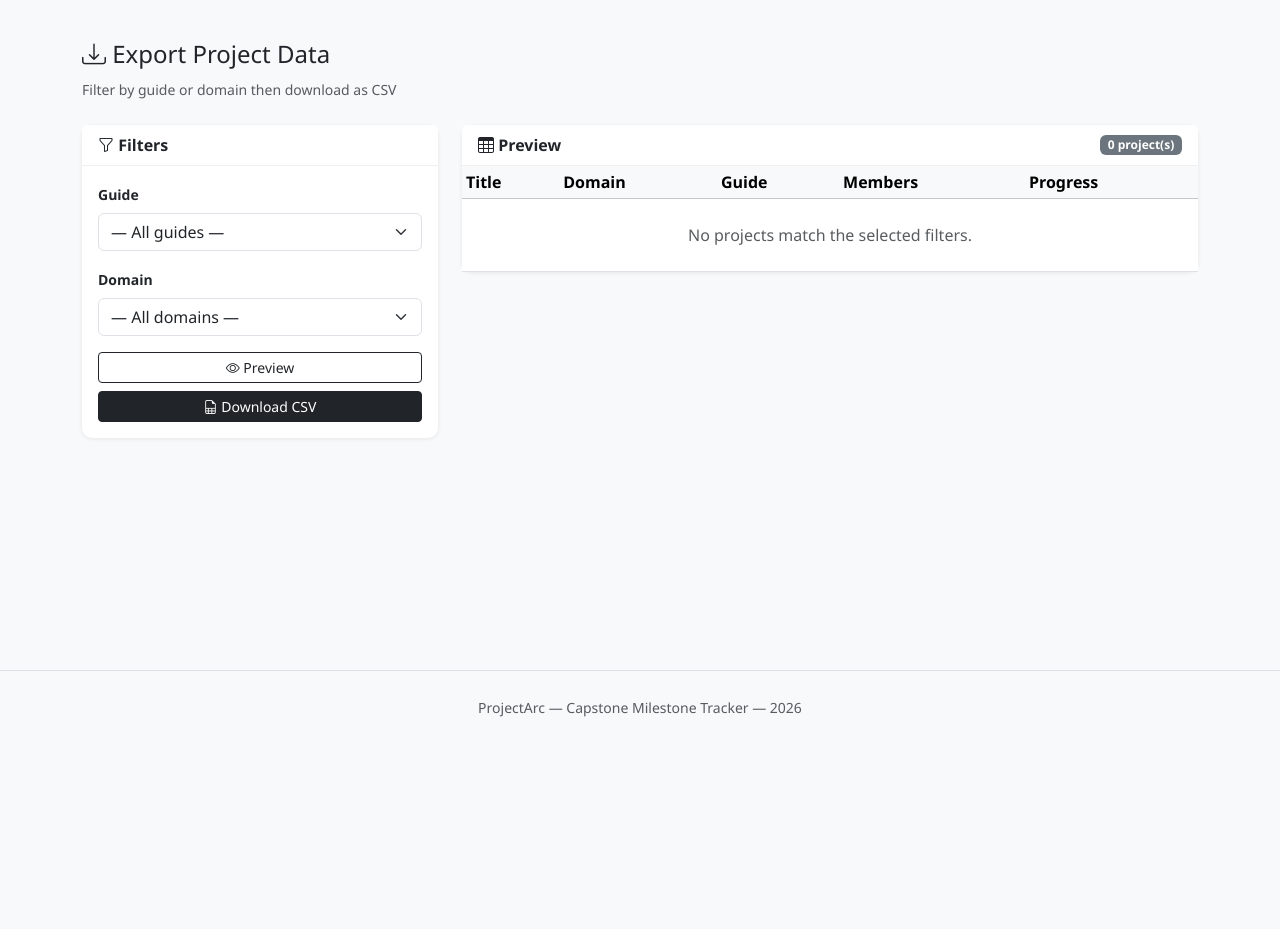
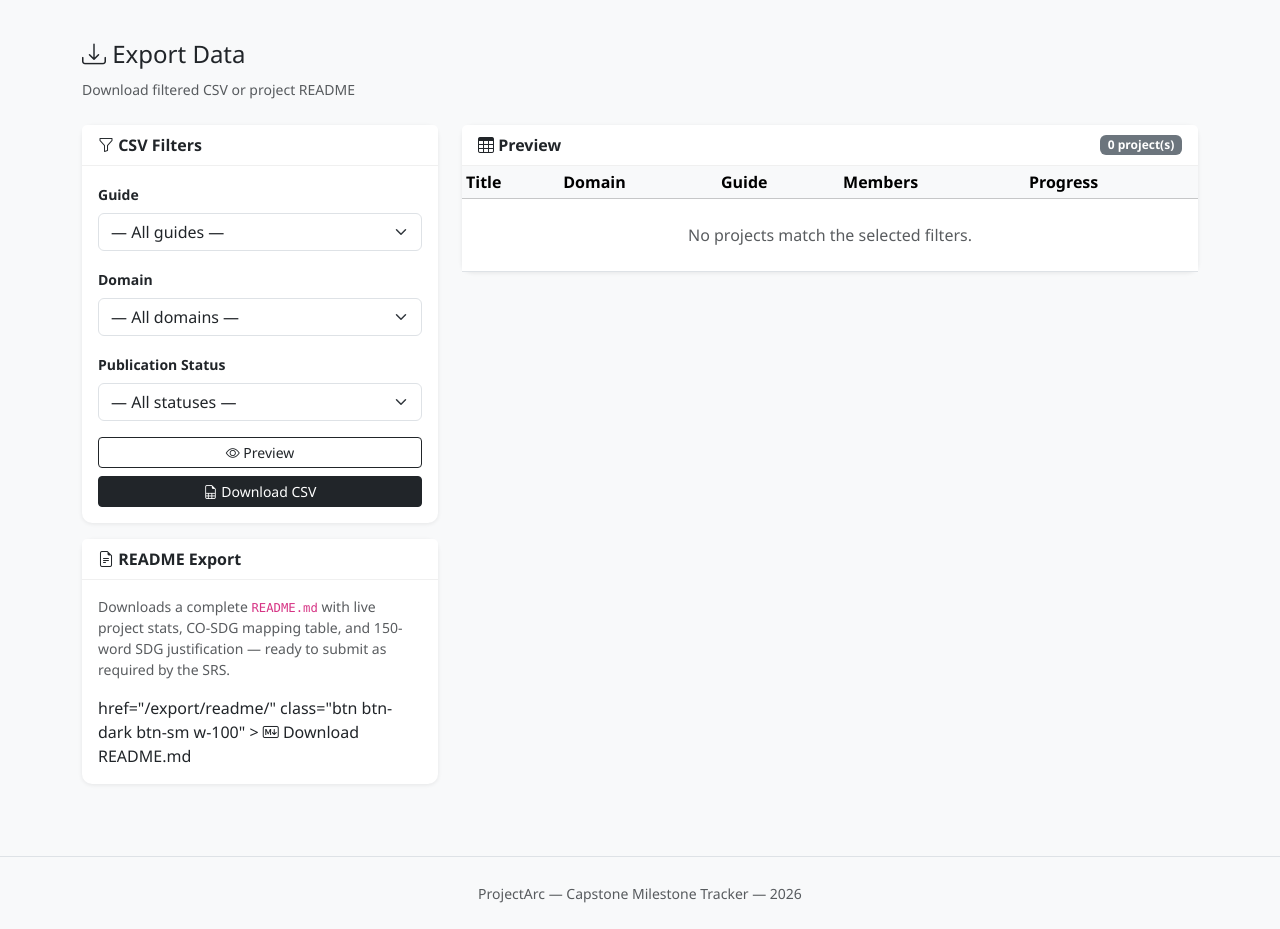
Before and after one commit to karunakar78/ProjectArc, a Django app: page /export/ in a window 1280 px wide. Shown: the part 57-986 px from the top of the page. Before the commit the page ends 774 px from the top, so only its background shows below. Run offline with Django 5.2, Linux system fonts and the light colour scheme; the visitor is signed in with stand-in values (Sample User, id 1); data comes from the database, SQL or seed files in the repository; data that the repository does not hold is empty.

Commit message:
add README.md export with live stats, CO-SDG table, SDG justification

```diff
--- a/projects/urls.py
+++ b/projects/urls.py
@@ -2,114 +2,56 @@ from django.urls import path
 from . import views
 
 urlpatterns = [
-
     # ── Dashboard ─────────────────────────────────
+    path("dashboard/", views.dashboard, name="dashboard"),
+    # ── Projects ──────────────────────────────────
+    path("projects/", views.project_list, name="project_list"),
+    path("projects/new/", views.register_project, name="register_project"),
     path(
-        'dashboard/',
-        views.dashboard,
-        name='dashboard'
+        "projects/<int:pk>/", views.ProjectDetailView.as_view(), name="project_detail"
     ),
-
-    # ── Projects ──────────────────────────────────
-    path(
-        'projects/',
-        views.project_list,
-        name='project_list'
-    ),
-
-    path(
-        'projects/new/',
-        views.register_project,
-        name='register_project'
-    ),
-
-    path(
-        'projects/<int:pk>/',
-        views.ProjectDetailView.as_view(),
-        name='project_detail'
-    ),
-
     # ── Guide Allotment ───────────────────────────
     # coordinator sees all projects + allotment status
-    path(
-        'allot-guide/',
-        views.allot_guide_list,
-        name='allot_guide_list'
-    ),
-
+    path("allot-guide/", views.allot_guide_list, name="allot_guide_list"),
     # coordinator assigns guide to a specific project
-    path(
-        'allot-guide/<int:pk>/',
-        views.allot_guide,
-        name='allot_guide'
-    ),
-
+    path("allot-guide/<int:pk>/", views.allot_guide, name="allot_guide"),
     # ── Evaluation ────────────────────────────────
     # guide submits rating + comments
-    path(
-        'evaluate/<int:pk>/',
-        views.evaluate,
-        name='evaluate'
-    ),
-
+    path("evaluate/<int:pk>/", views.evaluate, name="evaluate"),
     # coordinator approves + sets publication status
     path(
-        'coordinator/approve/<int:pk>/',
+        "coordinator/approve/<int:pk>/",
         views.coordinator_approve,
-        name='coordinator_approve'
+        name="coordinator_approve",
     ),
-
     # ── Milestones ────────────────────────────────
     path(
-        'projects/<int:pk>/upload/<str:stage>/',
+        "projects/<int:pk>/upload/<str:stage>/",
         views.upload_milestone,
-        name='upload_milestone'
+        name="upload_milestone",
     ),
-
     path(
-        'projects/<int:pk>/history/<str:stage>/',
+        "projects/<int:pk>/history/<str:stage>/",
         views.milestone_history,
-        name='milestone_history'
+        name="milestone_history",
     ),
-
     # ── Guide actions ─────────────────────────────
     path(
-        'milestones/<int:milestone_id>/approve/',
+        "milestones/<int:milestone_id>/approve/",
         views.approve_milestone,
-        name='approve_milestone'
+        name="approve_milestone",
     ),
-
     path(
-        'milestones/<int:milestone_id>/reject/',
+        "milestones/<int:milestone_id>/reject/",
         views.reject_milestone,
-        name='reject_milestone'
+        name="reject_milestone",
     ),
-
     # ── AJAX ──────────────────────────────────────
-    path(
-        'api/title-check/',
-        views.title_check,
-        name='title_check'
-    ),
-
-    path(
-        'api/notif-count/',
-        views.notif_count,
-        name='notif_count'
-    ),
-
+    path("api/title-check/", views.title_check, name="title_check"),
+    path("api/notif-count/", views.notif_count, name="notif_count"),
     # ── Exports ───────────────────────────────────
-    path(
-        'export/',
-        views.export_csv,
-        name='export_csv'
-    ),
-
+    path("export/", views.export_csv, name="export_csv"),
     # ── Notifications ─────────────────────────────
-    path(
-        'notifications/',
-        views.notifications_list,
-        name='notifications_list'
-    ),
-
+    path("notifications/", views.notifications_list, name="notifications_list"),
+    path("export/readme/", views.export_readme, name="export_readme"),
 ]
--- a/projects/views.py
+++ b/projects/views.py
@@ -3,6 +3,7 @@ import reversion
 
 from django.shortcuts          import render, redirect, get_object_or_404
 from django.contrib.auth.decorators import login_required
+from django.contrib.auth.models import User
 from django.contrib             import messages
 from django.http                import HttpResponse, JsonResponse
 from django.views.generic       import DetailView, ListView
@@ -780,3 +781,175 @@ def export_csv(request):
         'projects': qs,
         'count':    qs.count(),
     })
+
+
+# ──────────────────────────────────────────
+# README.md Export
+# Generates a downloadable README.md file
+# with CO-SDG table + 150-word justification
+# as required by the SRS verification checklist
+# ──────────────────────────────────────────
+
+@login_required
+def export_readme(request):
+    if not is_coordinator(request.user) and not is_guide(request.user):
+        messages.error(request, 'Permission denied.')
+        return redirect('dashboard')
+
+    # gather live stats from DB for the readme
+    total_projects    = Project.objects.count()
+    total_students    = User.objects.filter(is_staff=False).count()
+    total_guides      = User.objects.filter(is_staff=True, is_superuser=False).count()
+    approved_count    = Milestone.objects.filter(status='approved').count()
+    published_count   = Evaluation.objects.filter(
+                          publication_status='accepted'
+                        ).count()
+
+    domain_counts = {}
+    for code, label in Project.DOMAIN_CHOICES:
+        domain_counts[label] = Project.objects.filter(domain=code).count()
+
+    domain_lines = '\n'.join(
+        f'| {label:<22} | {count} project(s) |'
+        for label, count in domain_counts.items()
+    )
+
+    readme_content = f"""# ProjectArc — Student Project & Milestone Tracker
+
+> A centralized Django web application for managing senior-year capstone
+> projects across their full lifecycle — from registration through
+> milestone uploads, guide evaluation, coordinator approval, and publication.
+
+---
+
+## System Overview
+
+| Item              | Detail                          |
+|-------------------|---------------------------------|
+| Framework         | Django {{}}\t(MVT Architecture)   |
+| Database          | SQLite (development)            |
+| Frontend          | Bootstrap 5 + jQuery + Chart.js |
+| Versioning        | django-reversion                |
+| File Storage      | Django FileField (media/)       |
+| Authentication    | Django built-in auth            |
+| Email             | Gmail SMTP                      |
+
+---
+
+## Live Statistics (as of export)
+
+| Metric                  | Count |
+|-------------------------|-------|
+| Total Projects          | {total_projects}     |
+| Total Students          | {total_students}     |
+| Total Guides            | {total_guides}     |
+| Approved Milestones     | {approved_count}     |
+| Published Projects      | {published_count}     |
+
+### Projects by Domain
+
+| Domain                 | Count             |
+|------------------------|-------------------|
+{domain_lines}
+
+---
+
+## CO–SDG Mapping Table
+
+| Course Outcome | How This Project Demonstrates It                                      | SDG Target Addressed              |
+|----------------|-----------------------------------------------------------------------|-----------------------------------|
+| CO1            | MVT architecture — URL routing for all endpoints (dashboard, upload, export) | SDG 4.4 — Skills for employment   |
+| CO2            | ORM models (Project, Milestone, Evaluation) + validated forms with FileExtensionValidator | SDG 9.5 — Research capacity       |
+| CO3            | Template inheritance — base.html extended by all pages; role-aware dashboards for student, guide, coordinator | SDG 4.5 — Equitable access        |
+| CO4            | Non-HTML output — CSV export with text/csv MIME type + README.md download; Django signals for email notifications | SDG 16.6 — Effective institutions |
+| CO5            | AJAX title search — real-time duplicate detection via jQuery .keyup() and JsonResponse | SDG 9.5 — Innovation infrastructure |
+
+---
+
+## SDG Justification
+
+Our Student Project and Milestone Tracker advances SDG 4: Quality Education
+(Target 4.4) by digitizing capstone project management, enabling students to
+develop industry-aligned software engineering practices through structured
+milestone tracking across five defined stages. The guide evaluation and
+coordinator approval workflow (CO2, CO4) ensures academic rigour while the
+role-aware dashboard system (CO3) provides equitable access to all
+stakeholders regardless of technical background.
+
+The CSV export feature (CO4) supports SDG 16 (Target 16.6) by providing
+transparent, filterable progress reports that enable effective institutional
+oversight. Built with Django MVT architecture (CO1), the system enforces
+separation of concerns and maintainability. The AJAX title search (CO5)
+demonstrates responsive, user-centered design aligned with modern web
+standards. File versioning via django-reversion ensures academic integrity by
+preserving every submission — no file is ever overwritten. Email notifications
+via Django signals keep all stakeholders informed at every workflow transition,
+directly supporting SDG 9.5 by embedding innovation infrastructure into the
+academic process.
+
+---
+
+## Functional Verification Checklist
+
+- [x] App loads at http://127.0.0.1:8000
+- [x] Register project with unique title — saves to DB
+- [x] Duplicate title — shows error, no save
+- [x] Admin page — guide allotment via dropdown
+- [x] Upload milestone files — accessible via URL
+- [x] Guide submits evaluation — coordinator notified by email
+- [x] Coordinator approves + sets publication status + uploads certificate
+- [x] /export/?publication=Yes — downloads valid CSV
+- [x] Mobile view — forms usable on phone screen
+- [x] README.md contains CO-SDG table + 150-word justification
+
+---
+
+## Project Structure
+
+projectarc/
+├── projects/
+│   ├── models.py       # Project, Milestone, MilestoneVersion, Evaluation
+│   ├── forms.py        # ProjectForm, GuideAllotmentForm, EvaluationForm
+│   ├── views.py        # All views including AJAX, CSV, README export
+│   ├── urls.py         # Full URL routing
+│   ├── signals.py      # Evaluation signal + Notification model
+│   └── admin.py        # Customized admin with inlines and bulk actions
+├── templates/
+│   ├── base.html       # Bootstrap layout, navbar, notification bell
+│   ├── projects/       # Dashboard, list, detail, forms, evaluation
+│   ├── milestones/     # Upload, history
+│   ├── exports/        # CSV confirm, README confirm
+│   └── notifications/  # Coordinator notification list
+├── static/js/
+│   └── ajax_search.js  # Real-time title duplicate checker
+├── media/              # Uploaded milestone files and certificates
+├── requirements.txt
+└── README.md
+
+---
+
+## Requirements
+
+django>=4.2
+django-reversion>=5.0
+
+---
+
+*Generated by ProjectArc on {{}}\. This file satisfies the SRS
+verification checklist requirement for CO-SDG documentation.*
+"""
+
+    # inject dynamic values safely (avoid f-string conflict with {})
+    from django.utils import timezone
+    readme_content = readme_content.replace('{{}}', 'Django')
+    readme_content = readme_content.replace(
+        'Generated by ProjectArc on {{}}\.',
+        f'Generated by ProjectArc on {timezone.now().strftime("%d %b %Y, %H:%M")}.'
+    )
+
+    response = HttpResponse(
+        readme_content,
+        content_type='text/markdown'
+    )
+    response['Content-Disposition'] = 'attachment; filename="README.md"'
+    return response
--- a/templates/exports/confirm.html
+++ b/templates/exports/confirm.html
@@ -1,18 +1,19 @@
 {% extends 'base.html' %}
-{% block title %}Export CSV — ProjectArc{% endblock %}
+{% block title %}Export — ProjectArc{% endblock %}
 
 {% block content %}
 
 <div class="mb-4">
-  <h4><i class="bi bi-download"></i> Export Project Data</h4>
-  <small class="text-muted">Filter by guide or domain then download as CSV</small>
+  <h4><i class="bi bi-download"></i> Export Data</h4>
+  <small class="text-muted">Download filtered CSV or project README</small>
 </div>
 
 <div class="row">
 
   <div class="col-md-4">
-    <div class="card mb-4">
-      <div class="card-header"><i class="bi bi-funnel"></i> Filters</div>
+
+    <div class="card mb-3">
+      <div class="card-header"><i class="bi bi-funnel"></i> CSV Filters</div>
       <div class="card-body">
         <form method="get" id="filter-form">
           <div class="mb-3">
@@ -22,6 +23,10 @@
           <div class="mb-3">
             <label class="form-label fw-semibold small">Domain</label>
             {{ form.domain }}
+          </div>
+          <div class="mb-3">
+            <label class="form-label fw-semibold small">Publication Status</label>
+            {{ form.publication_status }}
           </div>
           <div class="d-grid gap-2">
             <button type="submit" class="btn btn-outline-dark btn-sm">
@@ -34,6 +39,26 @@
         </form>
       </div>
     </div>
+
+    <div class="card">
+      <div class="card-header">
+        <i class="bi bi-file-earmark-text"></i> README Export
+      </div>
+      <div class="card-body">
+        <p class="small text-muted mb-3">
+          Downloads a complete <code>README.md</code> with live project
+          stats, CO-SDG mapping table, and 150-word SDG justification
+          — ready to submit as required by the SRS.
+        </p>
+
+          href="{% url 'export_readme' %}"
+          class="btn btn-dark btn-sm w-100"
+        >
+          <i class="bi bi-markdown"></i> Download README.md
+        </a>
+      </div>
+    </div>
+
   </div>
 
   <div class="col-md-8">
@@ -65,9 +90,7 @@
               <td class="small">
                 {% if project.guide %}
                   {{ project.guide.get_full_name|default:project.guide.username }}
-                {% else %}
-                  —
-                {% endif %}
+                {% else %}—{% endif %}
               </td>
               <td class="small">{{ project.members.count }} member(s)</td>
               <td style="min-width:120px">
```
